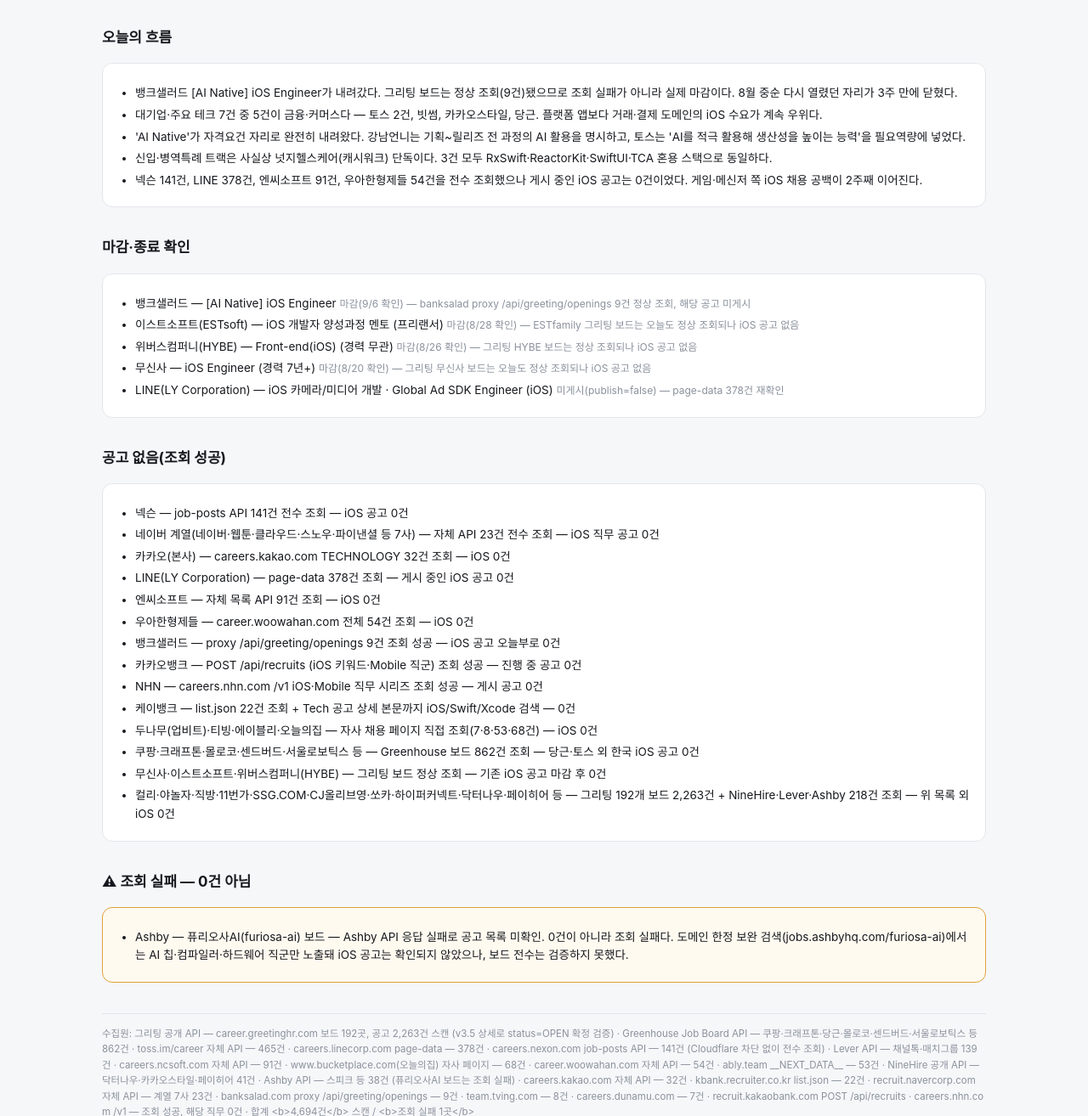
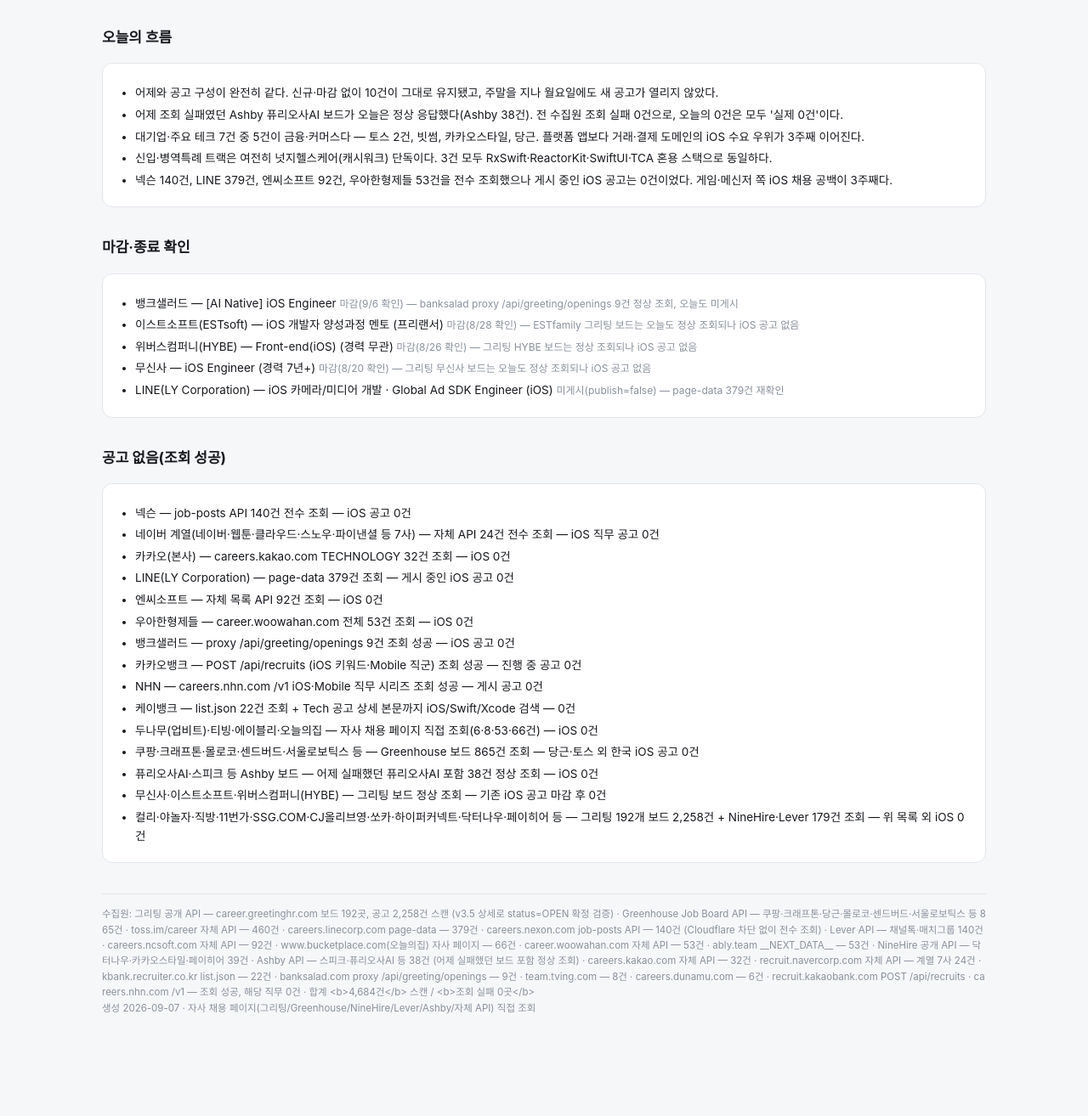
Before and after one commit to geeksbaek/geeksbaek.github.io, a plain HTML site: page ios-job-radar/index.html in a window 1280 px wide. Shown: the part 1486-2800 px from the top of the page at 85% size. After the commit the page ends 2746 px from the top, so only its background shows below. Drawn offline with Linux system fonts and the light colour scheme.

Commit message:
iOS Job Radar 2026-09-07 (10건)

```diff
--- a/ios-job-radar/index.html
+++ b/ios-job-radar/index.html
@@ -1,6 +1,6 @@
 <!DOCTYPE html><html lang="ko"><head><meta charset="utf-8">
 <meta name="viewport" content="width=device-width,initial-scale=1">
-<title>iOS Job Radar — 2026년 9월 6일 (일)</title><style>
+<title>iOS Job Radar — 2026년 9월 7일 (월)</title><style>
 *{box-sizing:border-box}body{margin:0;font-family:-apple-system,BlinkMacSystemFont,'Apple SD Gothic Neo','Pretendard','Segoe UI',sans-serif;background:#f6f7f9;color:#16181d;line-height:1.6}
 .wrap{max-width:1080px;margin:0 auto;padding:32px 20px 64px}
 header{border-bottom:1px solid #e3e6ea;padding-bottom:20px;margin-bottom:28px}
@@ -31,8 +31,8 @@
 .cnt{background:#e8eaed;color:#0f1115}.notes b{background:#4a3d0e;color:#ffe082}.warn{background:#241d0f;border-color:#6b5320}}
 </style></head><body><div class="wrap"><header>
 <h1>🇰🇷 iOS Job Radar</h1>
-<div class="sub">2026년 9월 6일 (일) · 자사 채용 페이지 기준 <b>10건</b></div>
-</header><div class="summary">기업 <b>자사 채용 페이지만</b> 직접 조회한다 — 그리팅 192개 보드, Greenhouse·NineHire·Lever·Ashby, 그리고 네이버·카카오·라인·토스·우아한형제들·두나무·NHN·카카오뱅크·케이뱅크·엔씨소프트·넥슨의 자체 API. 원티드·사람인·잡코리아 같은 집계 사이트는 쓰지 않는다. 오늘 <b>4,694건</b>을 스캔해 iOS <b>10건</b>을 추렸고, 모두 상세 페이지에서 게시 상태를 확인했다. 조회 실패는 1곳(Ashby 퓨리오사AI)이다.</div>
+<div class="sub">2026년 9월 7일 (월) · 자사 채용 페이지 기준 <b>10건</b></div>
+</header><div class="summary">기업 <b>자사 채용 페이지만</b> 직접 조회한다 — 그리팅 192개 보드, Greenhouse·NineHire·Lever·Ashby, 그리고 네이버·카카오·라인·토스·우아한형제들·두나무·NHN·카카오뱅크·케이뱅크·엔씨소프트·넥슨의 자체 API. 원티드·사람인·잡코리아 같은 집계 사이트는 쓰지 않는다. 오늘 <b>4,684건</b>을 스캔해 iOS <b>10건</b>을 추렸고, 모두 상세 페이지에서 게시 상태를 확인했다. 조회 실패는 없다.</div>
 <h2>대기업·주요 테크 <span class="cnt">6</span></h2><div class="grid"><article class="card">
 <div class="chead"><span class="co">토스(토스코어)</span><span class="badge">모집 확인</span></div>
 <h3><a href="https://toss.im/career/job-detail?gh_jid=7711697003" target="_blank" rel="noopener">iOS Developer</a></h3>
@@ -94,9 +94,9 @@
 <p class="notes">캐시워크 광고 사업부(캐시워크애즈) 소속의 <b>산업기능요원</b> 자리. 스택은 본사 공고와 같고 아키텍처·유닛테스트·CI/CD 경험을 우대한다.</p>
 <div class="foot"><span class="dl">상시 채용</span><a class="go" href="https://cashwalk12.career.greetinghr.com/ko/o/187927" target="_blank" rel="noopener">공고 열기 →</a></div>
 </article></div>
-<h2>오늘의 흐름</h2><div class="panel"><ul><li>뱅크샐러드 [AI Native] iOS Engineer가 내려갔다. 그리팅 보드는 정상 조회(9건)됐으므로 조회 실패가 아니라 실제 마감이다. 8월 중순 다시 열렸던 자리가 3주 만에 닫혔다.</li><li>대기업·주요 테크 7건 중 5건이 금융·커머스다 — 토스 2건, 빗썸, 카카오스타일, 당근. 플랫폼 앱보다 거래·결제 도메인의 iOS 수요가 계속 우위다.</li><li>'AI Native'가 자격요건 자리로 완전히 내려왔다. 강남언니는 기획~릴리즈 전 과정의 AI 활용을 명시하고, 토스는 'AI를 적극 활용해 생산성을 높이는 능력'을 필요역량에 넣었다.</li><li>신입·병역특례 트랙은 사실상 넛지헬스케어(캐시워크) 단독이다. 3건 모두 RxSwift·ReactorKit·SwiftUI·TCA 혼용 스택으로 동일하다.</li><li>넥슨 141건, LINE 378건, 엔씨소프트 91건, 우아한형제들 54건을 전수 조회했으나 게시 중인 iOS 공고는 0건이었다. 게임·메신저 쪽 iOS 채용 공백이 2주째 이어진다.</li></ul></div>
-<h2>마감·종료 확인</h2><div class="panel"><ul><li>뱅크샐러드 — [AI Native] iOS Engineer <em>마감(9/6 확인) — banksalad proxy /api/greeting/openings 9건 정상 조회, 해당 공고 미게시</em></li><li>이스트소프트(ESTsoft) — iOS 개발자 양성과정 멘토 (프리랜서) <em>마감(8/28 확인) — ESTfamily 그리팅 보드는 오늘도 정상 조회되나 iOS 공고 없음</em></li><li>위버스컴퍼니(HYBE) — Front-end(iOS) (경력 무관) <em>마감(8/26 확인) — 그리팅 HYBE 보드는 정상 조회되나 iOS 공고 없음</em></li><li>무신사 — iOS Engineer (경력 7년+) <em>마감(8/20 확인) — 그리팅 무신사 보드는 오늘도 정상 조회되나 iOS 공고 없음</em></li><li>LINE(LY Corporation) — iOS 카메라/미디어 개발 · Global Ad SDK Engineer (iOS) <em>미게시(publish=false) — page-data 378건 재확인</em></li></ul></div>
-<h2>공고 없음(조회 성공)</h2><div class="panel"><ul><li>넥슨 — job-posts API 141건 전수 조회 — iOS 공고 0건</li><li>네이버 계열(네이버·웹툰·클라우드·스노우·파이낸셜 등 7사) — 자체 API 23건 전수 조회 — iOS 직무 공고 0건</li><li>카카오(본사) — careers.kakao.com TECHNOLOGY 32건 조회 — iOS 0건</li><li>LINE(LY Corporation) — page-data 378건 조회 — 게시 중인 iOS 공고 0건</li><li>엔씨소프트 — 자체 목록 API 91건 조회 — iOS 0건</li><li>우아한형제들 — career.woowahan.com 전체 54건 조회 — iOS 0건</li><li>뱅크샐러드 — proxy /api/greeting/openings 9건 조회 성공 — iOS 공고 오늘부로 0건</li><li>카카오뱅크 — POST /api/recruits (iOS 키워드·Mobile 직군) 조회 성공 — 진행 중 공고 0건</li><li>NHN — careers.nhn.com /v1 iOS·Mobile 직무 시리즈 조회 성공 — 게시 공고 0건</li><li>케이뱅크 — list.json 22건 조회 + Tech 공고 상세 본문까지 iOS/Swift/Xcode 검색 — 0건</li><li>두나무(업비트)·티빙·에이블리·오늘의집 — 자사 채용 페이지 직접 조회(7·8·53·68건) — iOS 0건</li><li>쿠팡·크래프톤·몰로코·센드버드·서울로보틱스 등 — Greenhouse 보드 862건 조회 — 당근·토스 외 한국 iOS 공고 0건</li><li>무신사·이스트소프트·위버스컴퍼니(HYBE) — 그리팅 보드 정상 조회 — 기존 iOS 공고 마감 후 0건</li><li>컬리·야놀자·직방·11번가·SSG.COM·CJ올리브영·쏘카·하이퍼커넥트·닥터나우·페이히어 등 — 그리팅 192개 보드 2,263건 + NineHire·Lever·Ashby 218건 조회 — 위 목록 외 iOS 0건</li></ul></div>
-<h2>⚠ 조회 실패 — 0건 아님</h2><div class="panel warn"><ul><li>Ashby — 퓨리오사AI(furiosa-ai) 보드 — Ashby API 응답 실패로 공고 목록 미확인. 0건이 아니라 조회 실패다. 도메인 한정 보완 검색(jobs.ashbyhq.com/furiosa-ai)에서는 AI 칩·컴파일러·하드웨어 직군만 노출돼 iOS 공고는 확인되지 않았으나, 보드 전수는 검증하지 못했다.</li></ul></div>
-<footer>수집원: 그리팅 공개 API — career.greetinghr.com 보드 192곳, 공고 2,263건 스캔 (v3.5 상세로 status=OPEN 확정 검증) · Greenhouse Job Board API — 쿠팡·크래프톤·당근·몰로코·센드버드·서울로보틱스 등 862건 · toss.im/career 자체 API — 465건 · careers.linecorp.com page-data — 378건 · careers.nexon.com job-posts API — 141건 (Cloudflare 차단 없이 전수 조회) · Lever API — 채널톡·매치그룹 139건 · careers.ncsoft.com 자체 API — 91건 · www.bucketplace.com(오늘의집) 자사 페이지 — 68건 · career.woowahan.com 자체 API — 54건 · ably.team __NEXT_DATA__ — 53건 · NineHire 공개 API — 닥터나우·카카오스타일·페이히어 41건 · Ashby API — 스피크 등 38건 (퓨리오사AI 보드는 조회 실패) · careers.kakao.com 자체 API — 32건 · kbank.recruiter.co.kr list.json — 22건 · recruit.navercorp.com 자체 API — 계열 7사 23건 · banksalad.com proxy /api/greeting/openings — 9건 · team.tving.com — 8건 · careers.dunamu.com — 7건 · recruit.kakaobank.com POST /api/recruits · careers.nhn.com /v1 — 조회 성공, 해당 직무 0건 · 합계 &lt;b&gt;4,694건&lt;/b&gt; 스캔 / &lt;b&gt;조회 실패 1곳&lt;/b&gt;<br>생성 2026-09-06 · 자사 채용 페이지(그리팅/Greenhouse/NineHire/Lever/Ashby/자체 API) 직접 조회</footer>
+<h2>오늘의 흐름</h2><div class="panel"><ul><li>어제와 공고 구성이 완전히 같다. 신규·마감 없이 10건이 그대로 유지됐고, 주말을 지나 월요일에도 새 공고가 열리지 않았다.</li><li>어제 조회 실패였던 Ashby 퓨리오사AI 보드가 오늘은 정상 응답했다(Ashby 38건). 전 수집원 조회 실패 0건으로, 오늘의 0건은 모두 '실제 0건'이다.</li><li>대기업·주요 테크 7건 중 5건이 금융·커머스다 — 토스 2건, 빗썸, 카카오스타일, 당근. 플랫폼 앱보다 거래·결제 도메인의 iOS 수요 우위가 3주째 이어진다.</li><li>신입·병역특례 트랙은 여전히 넛지헬스케어(캐시워크) 단독이다. 3건 모두 RxSwift·ReactorKit·SwiftUI·TCA 혼용 스택으로 동일하다.</li><li>넥슨 140건, LINE 379건, 엔씨소프트 92건, 우아한형제들 53건을 전수 조회했으나 게시 중인 iOS 공고는 0건이었다. 게임·메신저 쪽 iOS 채용 공백이 3주째다.</li></ul></div>
+<h2>마감·종료 확인</h2><div class="panel"><ul><li>뱅크샐러드 — [AI Native] iOS Engineer <em>마감(9/6 확인) — banksalad proxy /api/greeting/openings 9건 정상 조회, 오늘도 미게시</em></li><li>이스트소프트(ESTsoft) — iOS 개발자 양성과정 멘토 (프리랜서) <em>마감(8/28 확인) — ESTfamily 그리팅 보드는 오늘도 정상 조회되나 iOS 공고 없음</em></li><li>위버스컴퍼니(HYBE) — Front-end(iOS) (경력 무관) <em>마감(8/26 확인) — 그리팅 HYBE 보드는 정상 조회되나 iOS 공고 없음</em></li><li>무신사 — iOS Engineer (경력 7년+) <em>마감(8/20 확인) — 그리팅 무신사 보드는 오늘도 정상 조회되나 iOS 공고 없음</em></li><li>LINE(LY Corporation) — iOS 카메라/미디어 개발 · Global Ad SDK Engineer (iOS) <em>미게시(publish=false) — page-data 379건 재확인</em></li></ul></div>
+<h2>공고 없음(조회 성공)</h2><div class="panel"><ul><li>넥슨 — job-posts API 140건 전수 조회 — iOS 공고 0건</li><li>네이버 계열(네이버·웹툰·클라우드·스노우·파이낸셜 등 7사) — 자체 API 24건 전수 조회 — iOS 직무 공고 0건</li><li>카카오(본사) — careers.kakao.com TECHNOLOGY 32건 조회 — iOS 0건</li><li>LINE(LY Corporation) — page-data 379건 조회 — 게시 중인 iOS 공고 0건</li><li>엔씨소프트 — 자체 목록 API 92건 조회 — iOS 0건</li><li>우아한형제들 — career.woowahan.com 전체 53건 조회 — iOS 0건</li><li>뱅크샐러드 — proxy /api/greeting/openings 9건 조회 성공 — iOS 공고 0건</li><li>카카오뱅크 — POST /api/recruits (iOS 키워드·Mobile 직군) 조회 성공 — 진행 중 공고 0건</li><li>NHN — careers.nhn.com /v1 iOS·Mobile 직무 시리즈 조회 성공 — 게시 공고 0건</li><li>케이뱅크 — list.json 22건 조회 + Tech 공고 상세 본문까지 iOS/Swift/Xcode 검색 — 0건</li><li>두나무(업비트)·티빙·에이블리·오늘의집 — 자사 채용 페이지 직접 조회(6·8·53·66건) — iOS 0건</li><li>쿠팡·크래프톤·몰로코·센드버드·서울로보틱스 등 — Greenhouse 보드 865건 조회 — 당근·토스 외 한국 iOS 공고 0건</li><li>퓨리오사AI·스피크 등 Ashby 보드 — 어제 실패했던 퓨리오사AI 포함 38건 정상 조회 — iOS 0건</li><li>무신사·이스트소프트·위버스컴퍼니(HYBE) — 그리팅 보드 정상 조회 — 기존 iOS 공고 마감 후 0건</li><li>컬리·야놀자·직방·11번가·SSG.COM·CJ올리브영·쏘카·하이퍼커넥트·닥터나우·페이히어 등 — 그리팅 192개 보드 2,258건 + NineHire·Lever 179건 조회 — 위 목록 외 iOS 0건</li></ul></div>
+
+<footer>수집원: 그리팅 공개 API — career.greetinghr.com 보드 192곳, 공고 2,258건 스캔 (v3.5 상세로 status=OPEN 확정 검증) · Greenhouse Job Board API — 쿠팡·크래프톤·당근·몰로코·센드버드·서울로보틱스 등 865건 · toss.im/career 자체 API — 460건 · careers.linecorp.com page-data — 379건 · careers.nexon.com job-posts API — 140건 (Cloudflare 차단 없이 전수 조회) · Lever API — 채널톡·매치그룹 140건 · careers.ncsoft.com 자체 API — 92건 · www.bucketplace.com(오늘의집) 자사 페이지 — 66건 · career.woowahan.com 자체 API — 53건 · ably.team __NEXT_DATA__ — 53건 · NineHire 공개 API — 닥터나우·카카오스타일·페이히어 39건 · Ashby API — 스피크·퓨리오사AI 등 38건 (어제 실패했던 보드 포함 정상 조회) · careers.kakao.com 자체 API — 32건 · recruit.navercorp.com 자체 API — 계열 7사 24건 · kbank.recruiter.co.kr list.json — 22건 · banksalad.com proxy /api/greeting/openings — 9건 · team.tving.com — 8건 · careers.dunamu.com — 6건 · recruit.kakaobank.com POST /api/recruits · careers.nhn.com /v1 — 조회 성공, 해당 직무 0건 · 합계 &lt;b&gt;4,684건&lt;/b&gt; 스캔 / &lt;b&gt;조회 실패 0곳&lt;/b&gt;<br>생성 2026-09-07 · 자사 채용 페이지(그리팅/Greenhouse/NineHire/Lever/Ashby/자체 API) 직접 조회</footer>
 </div></body></html>
```
